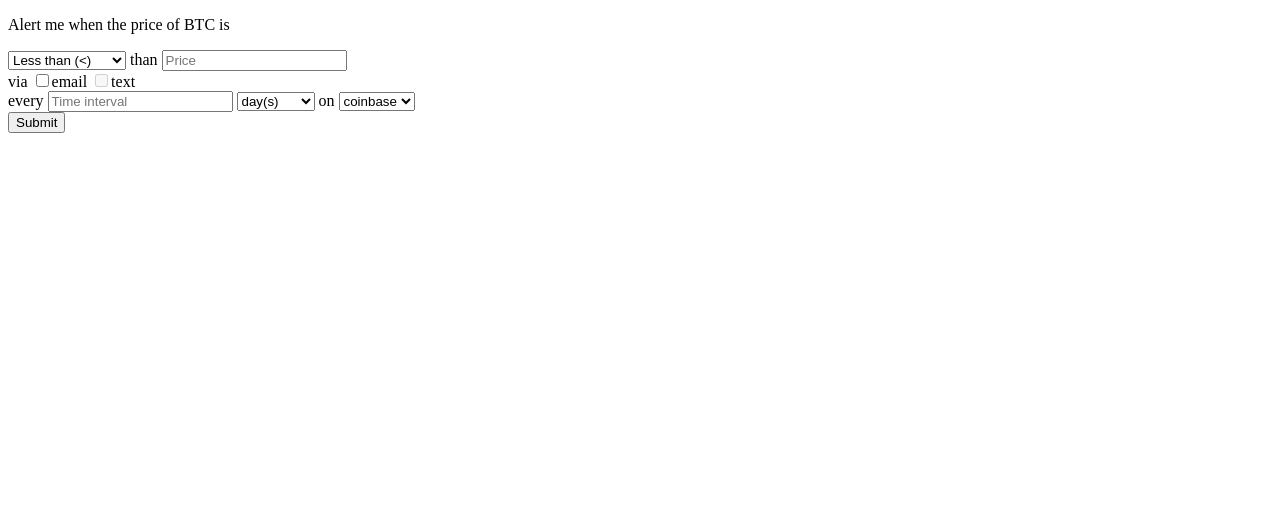
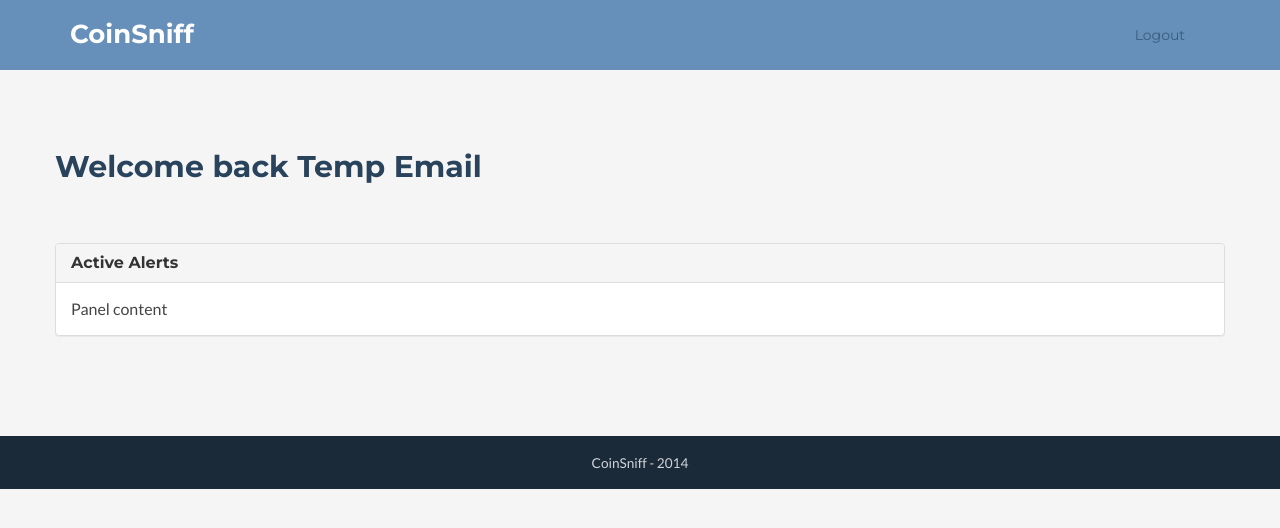
Before and after one commit to azianmike/bitcoin_notifier_web, a Django app: template templates/loginHome.html in a window 1280 px wide. Shown: the top 528 px of the page. Run offline with Django 3.2, Linux system fonts and the light colour scheme; the template is opened without the code that fills it, so the values that code supplies are empty; some libraries are stand-ins or nearby versions.

Commit message:
Updating index and loginHome

```diff
--- a/templates/index.html
+++ b/templates/index.html
@@ -277,10 +277,7 @@
 <script type="text/javascript" src="{% static "assets/plugins/jquery.easing.1.3.js"%}"></script>
 <script type="text/javascript" src="{% static "assets/plugins/bootstrap/js/bootstrap.min.js"%}"></script>
 <script type="text/javascript" src="{% static "assets/plugins/jquery-scrollTo/jquery.scrollTo.min.js"%}"></script>
-<<<<<<< HEAD
 <script type="text/javascript" src="{% static "assets/plugins/prism/prism.js"%}"></script>
-<script type="text/javascript" src="{% static "assets/js/main.js"%}"></script>
-=======
 <script type="text/javascript" src="{% static "assets/js/main.js"%}"></script>
 <script>
 (function(i,s,o,g,r,a,m){i['GoogleAnalyticsObject']=r;i[r]=i[r]||function(){
@@ -293,7 +290,5 @@ ga('send', 'pageview');
 
 </script>
 
->>>>>>> 18e57ff295bdce49ffeed5cc5a8af66f12994877
-
 </body>
 </html>
--- a/templates/loginHome.html
+++ b/templates/loginHome.html
@@ -1,9 +1,29 @@
 <!DOCTYPE html>
-<html>
+<!--[if IE 8]> <html lang="en" class="ie8"> <![endif]-->
+<!--[if IE 9]> <html lang="en" class="ie9"> <![endif]-->
+<!--[if !IE]><!--> <html lang="en"> <!--<![endif]-->
 
-{% load staticfiles %}
-<script src="//ajax.googleapis.com/ajax/libs/jquery/1.11.1/jquery.min.js"></script>
-<script src="{% static "global.js"%}"></script>
+<head>
+
+  <title>CoinSniff - Bitcoin Price Alert Notifications</title>
+  <!-- Meta -->
+  <meta charset="utf-8">
+  <meta http-equiv="X-UA-Compatible" content="IE=edge">
+  <meta name="viewport" content="width=device-width, initial-scale=1.0">
+  <meta name="description" content="">
+  <meta name="author" content="">
+  <link href='http://fonts.googleapis.com/css?family=Lato:300,400,300italic,400italic' rel='stylesheet' type='text/css'>
+  <link href='http://fonts.googleapis.com/css?family=Montserrat:400,700' rel='stylesheet' type='text/css'>
+  <!-- Global CSS -->
+  <link rel="stylesheet" href="http://coinsniff.com/static/assets/plugins/bootstrap/css/bootstrap.min.css">
+  <!-- Plugins CSS -->
+  <link rel="stylesheet" href="http://coinsniff.com/static/assets/plugins/font-awesome/css/font-awesome.css">
+  <link rel="stylesheet" href="http://coinsniff.com/static/assets/plugins/prism/prism.css">
+  <!-- Theme CSS -->
+  <link id="theme-style" rel="stylesheet" href="http://coinsniff.com/static/assets/css/styles-3.css">
+  <link href="http://coinsniff.com/static/assets/css/main.css" rel="stylesheet">
+  <script src="http://ajax.googleapis.com/ajax/libs/jquery/1.11.1/jquery.min.js"></script>
+  <script src="http://coinsniff.com/static/global.js"></script>
 
   <script type="text/javascript">
   function checkIfLoggedIn(){
@@ -64,41 +84,90 @@ function submitAlertCallback(jsonData){
       }
 
       </script>
-<body>
-<body onload="javascript:checkIfLoggedIn()">
-<div id="showWelcomeMessage"></div>
 
-<form action="javascript:submitAlert();">
-<p>Alert me when the price of BTC is </p>
-<select name="sign" id="sign">
-  <option value="lessThan">Less than (<)</option>
-  <option value="greaterThan">Greater than (>)</option>
-</select>
-than
-<input type="text" name="priceThreshold" placeholder="Price" id="priceThreshold">
-<br>
-via
-<input type="checkbox" name="emailAlert" value="email" id="emailAlert">email
-<input type="checkbox" name="textAlert" value="text" disabled="disabled" id="textAlert">text
-<br>
-every
-<input type="text" name="timeIntervalNum" placeholder="Time interval" id="timeIntervalNum">
-<select name="timeIntervalUnit" id="timeIntervalUnit">
-  <option value="day">day(s)</option>
-  <option value="hour">hour(s)</option>
-  <option value="minute">minute(s)</option>
-</select>
-on
-<select name="exchange" id="exchange">
-  <option value="coinbase">coinbase</option>
-  <option value="bitfinex">bitfinex</option>
-  <option value="bitstamp">bitstamp</option>
-</select>
-<br>
-<button type="submit" class="btn btn-default">Submit</button>
-</form>
+      <!-- HTML5 shim and Respond.js IE8 support of HTML5 elements and media queries -->
+    <!--[if lt IE 9]>
+      <script src="https://oss.maxcdn.com/libs/html5shiv/3.7.0/html5shiv.js"></script>
+      <script src="https://oss.maxcdn.com/libs/respond.js/1.4.2/respond.min.js"></script>
+      <![endif]-->
+    </head>
 
-<div id="showLogout"></div>
+    <body data-spy="scroll">
+
+
+
+      <!-- ******HEADER****** -->
+      <header id="header" class="header">
+        <div class="container">
+          <h1 class="logo pull-left">
+            <a class="scrollto" href="#promo">
+              <span class="logo-title">CoinSniff</span>
+            </a>
+          </h1><!--//logo-->
+          <nav id="main-nav" class="main-nav navbar-right" role="navigation">
+            <div class="navbar-header">
+              <button class="navbar-toggle" type="button" data-toggle="collapse" data-target="#navbar-collapse" aria-expanded="true">
+                <span class="sr-only">Toggle navigation</span>
+                <span class="icon-bar"></span>
+                <span class="icon-bar"></span>
+                <span class="icon-bar"></span>
+              </button><!--//nav-toggle-->
+            </div><!--//navbar-header-->
+            <div class="navbar-collapse collapse" id="navbar-collapse" aria-expanded="true">
+              <ul class="nav navbar-nav">
+                <li class="nav-item"><a class="scrollto" href="/logout/">Logout</a></li>
+              </ul><!--//nav-->
+
+            </div><!--//navabr-collapse-->
+          </nav><!--//main-nav-->
+        </div>
+
+      </header><!--//header-->
+
+      <!-- ******ABOUT****** -->
+      <section id="about" class="about section">
+        <div class="container">
+
+          <div class="row">
+           <h2 class="title text-left">Welcome back <span class="highlight">Temp Email</span></h2>
+            <div class="panel panel-default">
+              <div class="panel-heading">
+                <h3 class="panel-title">Active Alerts</h3>
+              </div>
+              <div class="panel-body">
+                Panel content
+              </div>
+            </div>
+
+          </div><!--//row-->
+        </div><!--//container-->
+      </section><!--//about-->
+      <!-- ******FOOTER****** -->
+      <footer class="footer">
+        <div class="container text-center">
+          <small class="copyright">CoinSniff - 2014</small>
+        </div><!--//container-->
+      </footer><!--//footer-->
+
+      <!-- Javascript -->
+      <script type="text/javascript" src="http://coinsniff.com/static/assets/plugins/jquery-1.11.1.min.js"></script>
+      <script type="text/javascript" src="http://coinsniff.com/static/assets/plugins/jquery-migrate-1.2.1.min.js"></script>
+      <script type="text/javascript" src="http://coinsniff.com/static/assets/plugins/jquery.easing.1.3.js"></script>
+      <script type="text/javascript" src="http://coinsniff.com/static/assets/plugins/bootstrap/js/bootstrap.min.js"></script>
+      <script type="text/javascript" src="http://coinsniff.com/static/assets/plugins/jquery-scrollTo/jquery.scrollTo.min.js"></script>
+      <script type="text/javascript" src="http://coinsniff.com/static/assets/plugins/prism/prism.js"></script>
+      <script type="text/javascript" src="http://coinsniff.com/static/assets/js/main.js"></script>
+      <script>
+      (function(i,s,o,g,r,a,m){i['GoogleAnalyticsObject']=r;i[r]=i[r]||function(){
+        (i[r].q=i[r].q||[]).push(arguments)},i[r].l=1*new Date();a=s.createElement(o),
+        m=s.getElementsByTagName(o)[0];a.async=1;a.src=g;m.parentNode.insertBefore(a,m)
+      })(window,document,'script','//www.google-analytics.com/analytics.js','ga');
+
+      ga('create', 'UA-58631799-1', 'auto');
+      ga('send', 'pageview');
+
+
+
 
       </body>
       </html>
```
Lines whose indentation alone changed are shown as unchanged.
